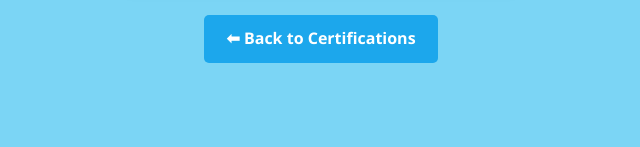
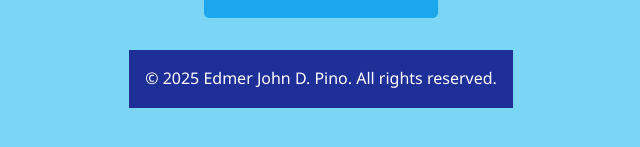
Before and after one commit to Edmercodes/Portfolio., a plain HTML site: page diploma.html in a window 1280 px wide. Shown: the part 527-674 px from the top of the page, without its empty margins (319-959 px from the left). Drawn offline with Linux system fonts and the light colour scheme.

Commit message:
Update diploma.html

```diff
--- a/diploma.html
+++ b/diploma.html
@@ -43,4 +43,7 @@
   <img src="diploma.jpg" alt="Diploma" class="cert-img">
   <a href="certifications.html" class="back-button">⬅ Back to Certifications</a>
 </body>
+<footer>
+  &copy; 2025 Edmer John D. Pino. All rights reserved.
+</footer>
 </html>
```
